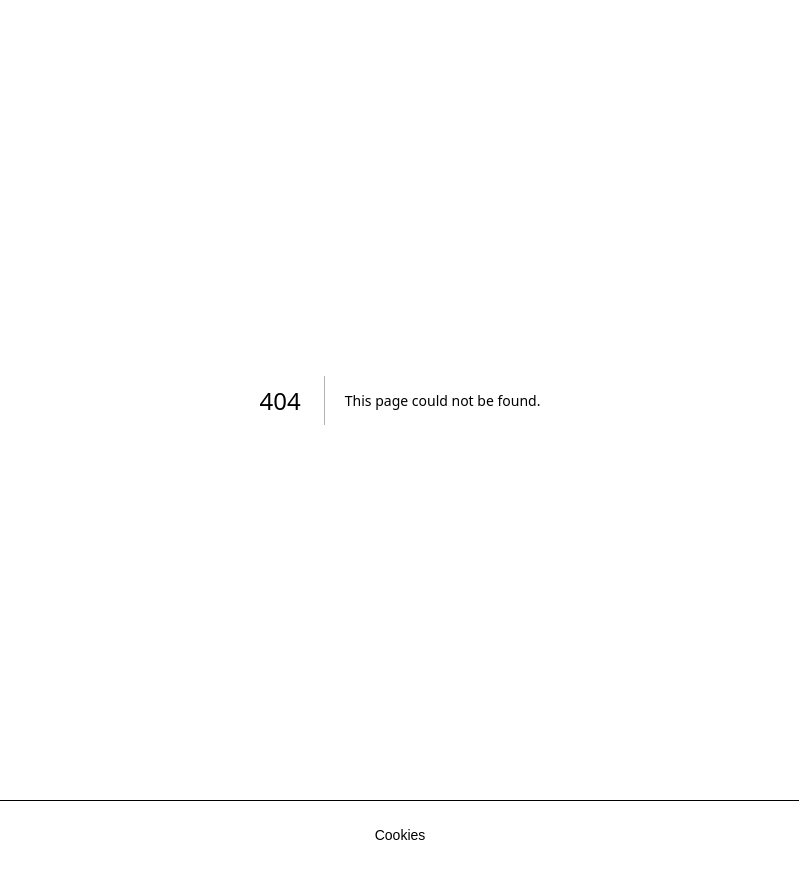
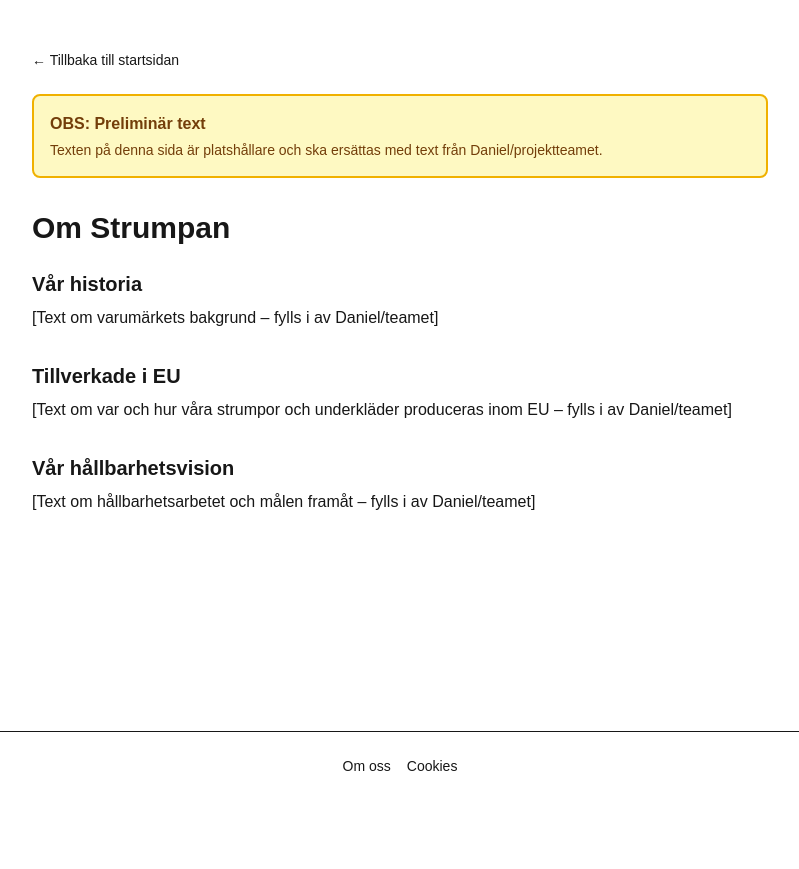
Before and after one commit to Project-Strumpan/project-strumpan, a Next.js app in the folder strumpan/: page /about in a window 1280 px wide. Before the commit this address had no page. Shown: the whole page, without its empty margins (240-1039 px from the left). After the commit the page ends 800 px from the top, so only its background shows below. Built offline with nearby package versions, Linux system fonts and the light colour scheme.

Commit message:
PRO-27: Add About/brand story page

```diff
--- /dev/null
+++ b/strumpan/src/app/about/page.tsx
@@ -0,0 +1,55 @@
+import type { Metadata } from "next";
+import Link from "next/link";
+
+export const metadata: Metadata = {
+  title: "Om oss | Strumpan",
+  description:
+    "Läs om Strumpans EU-producerade strumpor och underkläder och vår hållbarhetsvision.",
+};
+
+export default function AboutPage() {
+  return (
+    <main className="mx-auto max-w-3xl px-4 py-12">
+      <Link href="/" className="mb-6 inline-block text-sm hover:underline">
+        ← Tillbaka till startsidan
+      </Link>
+
+      {/* TODO (PRO-27): Ta bort denna banner när texten från Daniel/teamet är på plats */}
+      <div
+        role="alert"
+        className="mb-8 rounded-lg border-2 border-yellow-500 bg-yellow-100 p-4 text-yellow-900"
+      >
+        <p className="font-bold">OBS: Preliminär text</p>
+        <p className="mt-1 text-sm">
+          Texten på denna sida är platshållare och ska ersättas med text från
+          Daniel/projektteamet.
+        </p>
+      </div>
+
+      <h1 className="mb-6 text-3xl font-bold">Om Strumpan</h1>
+
+      <section className="mb-8">
+        <h2 className="mb-2 text-xl font-semibold">Vår historia</h2>
+        <p>[Text om varumärkets bakgrund – fylls i av Daniel/teamet]</p>
+      </section>
+
+      <section className="mb-8">
+        <h2 className="mb-2 text-xl font-semibold">
+          Tillverkade i EU
+        </h2>
+        <p>
+          [Text om var och hur våra strumpor och underkläder produceras inom EU
+          – fylls i av Daniel/teamet]
+        </p>
+      </section>
+
+      <section className="mb-8">
+        <h2 className="mb-2 text-xl font-semibold">Vår hållbarhetsvision</h2>
+        <p>
+          [Text om hållbarhetsarbetet och målen framåt – fylls i av
+          Daniel/teamet]
+        </p>
+      </section>
+    </main>
+  );
+}
--- a/strumpan/src/app/layout.tsx
+++ b/strumpan/src/app/layout.tsx
@@ -28,6 +28,7 @@ export default function RootLayout({ children, }: { children: React.ReactNode })
       <body className="min-h-full flex flex-col">
         <div className="flex-1">{children}</div>
         <footer className="flex justify-center gap-4 border-t px-4 py-6 text-sm">
+          <Link href="/about" className="hover:underline">Om oss</Link>
           <Link href="/cookies" className="hover:underline">
           Cookies
           </Link>
```
